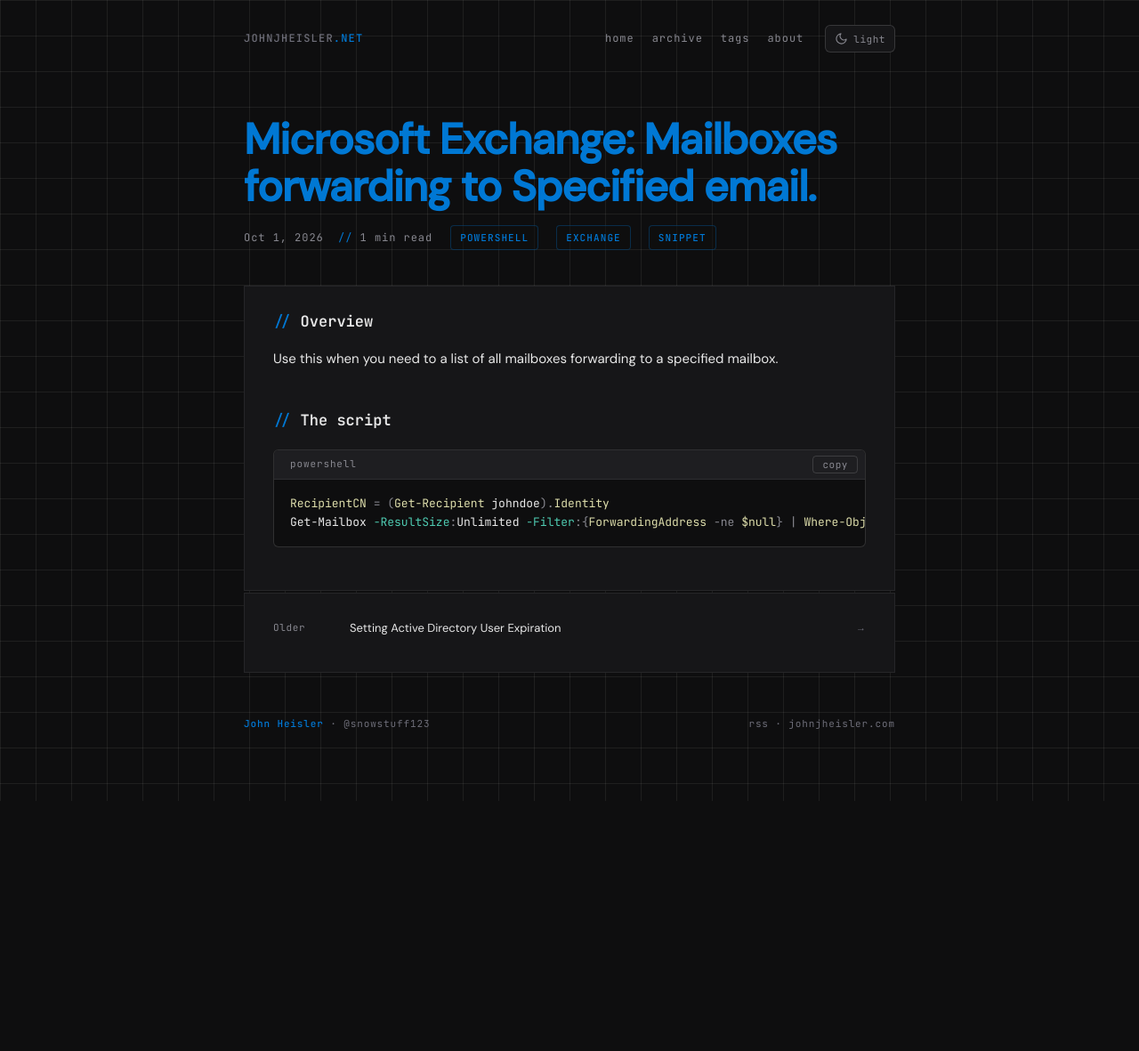
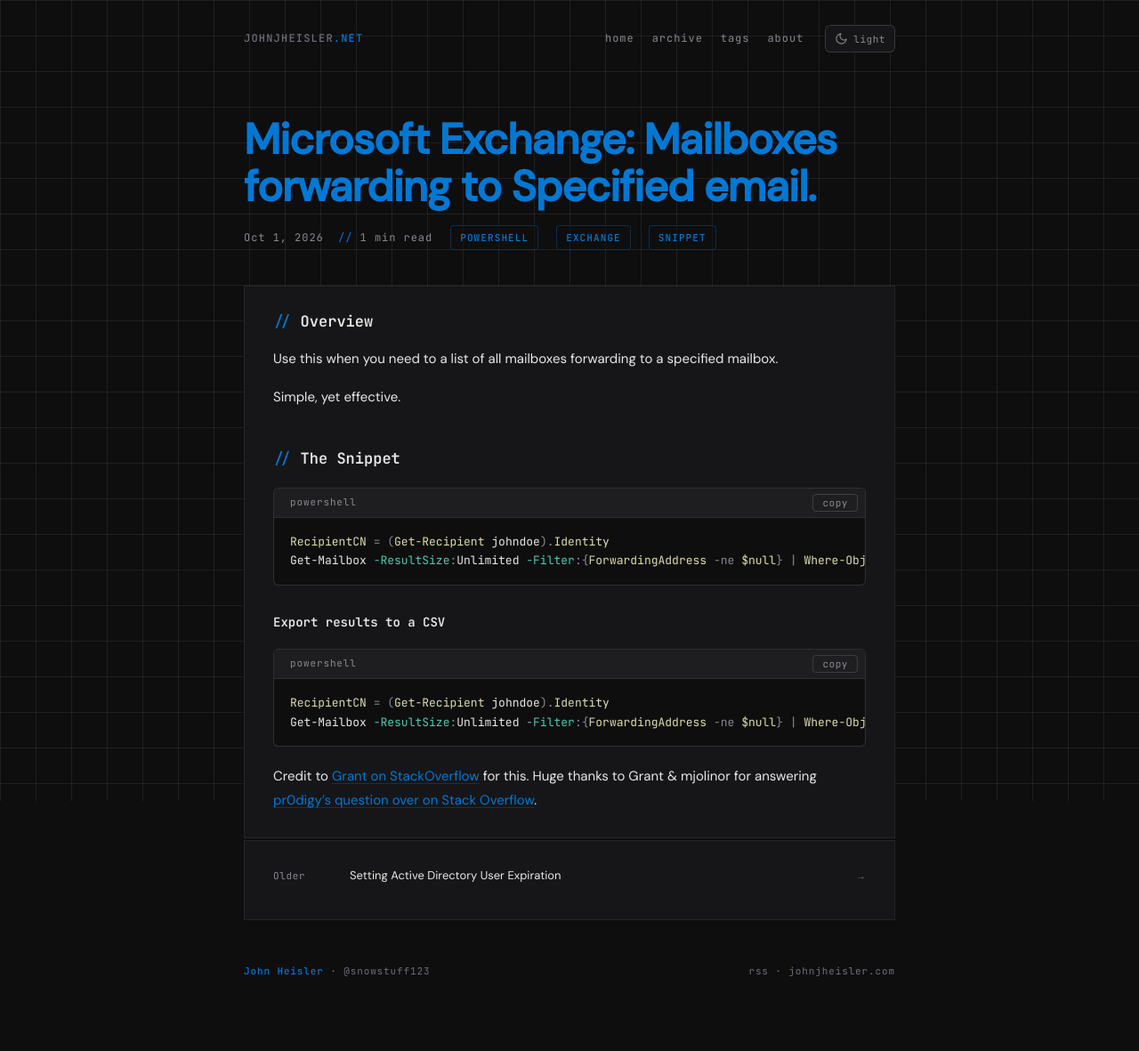
Before and after one commit to Snowstuff123/snowstuff123.github.io, a Jekyll site: the page built from _posts/2026-10-01-mailbox-forwarding.md, in a window 1280 px wide. Shown: the whole page at 89% size. Built offline with Jekyll 4.4.1, drawn with Linux system fonts in a browser that asks for light colours; before the commit the page ends 903 px from its top, so only the background shows below that.

Commit message:
Update 2026-10-01-mailbox-forwarding.md

````diff
--- a/_posts/2026-10-01-mailbox-forwarding.md
+++ b/_posts/2026-10-01-mailbox-forwarding.md
@@ -2,15 +2,27 @@
 layout: post
 title: "Microsoft Exchange: Mailboxes forwarding to Specified email."
 date: 2026-10-01
-description: A short pipeline that finds files over a size threshold and lists the biggest ones first.
+description: "Use this when you need to a list of all mailboxes forwarding to a specified mailbox."
 tags: [powershell, exchange, snippet]
 ---
 ## Overview
 Use this when you need to a list of all mailboxes forwarding to a specified mailbox.
 
-## The script
+Simple, yet effective.
+
+## The Snippet
 
 ```powershell
 RecipientCN = (Get-Recipient johndoe).Identity
 Get-Mailbox -ResultSize:Unlimited -Filter:{ForwardingAddress -ne $null} | Where-Object {$_.ForwardingAddress -eq $RecipientCN}
 ```
+
+### Export results to a CSV
+
+```powershell
+RecipientCN = (Get-Recipient johndoe).Identity
+Get-Mailbox -ResultSize:Unlimited -Filter:{ForwardingAddress -ne $null} | Where-Object {$_.ForwardingAddress -eq $RecipientCN} | Export-Csv -Path:"C:\temp\mailboxForwards.csv" -NoTypeInformation
+```
+
+Credit to [Grant on StackOverflow](https://stackoverflow.com/users/1733386/grant) for this.
+Huge thanks to Grant & mjolinor for answering [pr0digy's question over on Stack Overflow](https://stackoverflow.com/questions/21915808/list-all-mailboxes-that-forward-to-a-specific-user).
````
